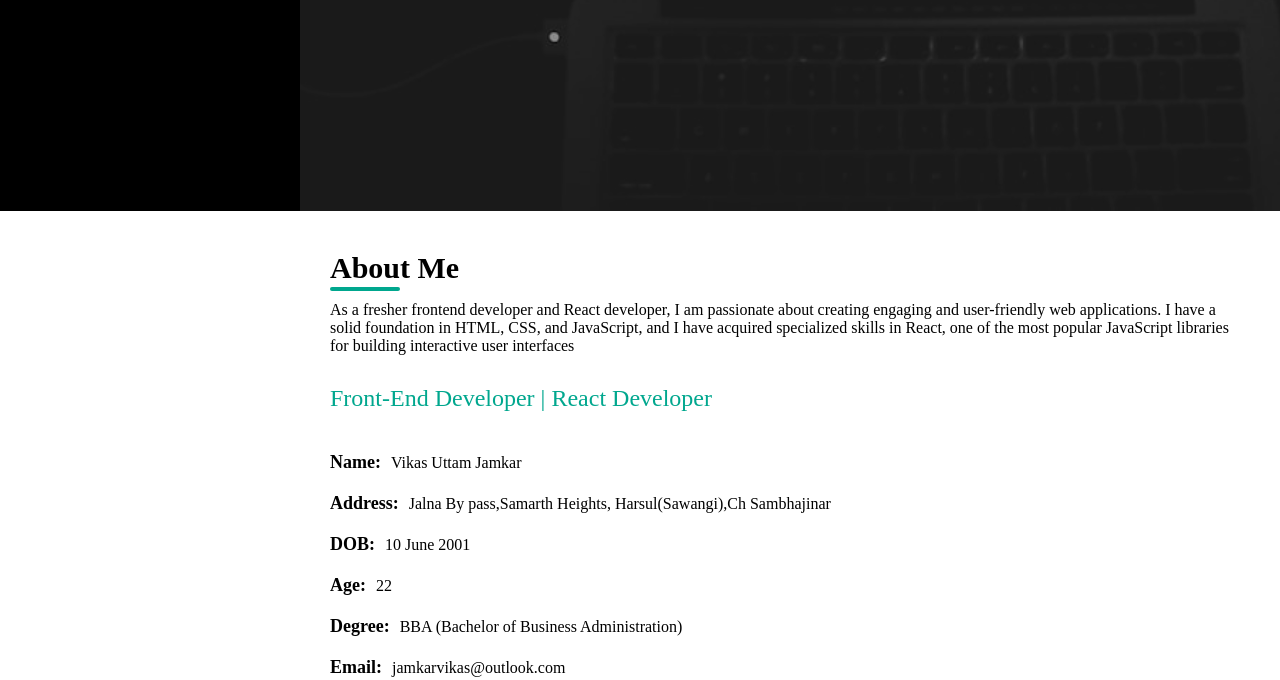
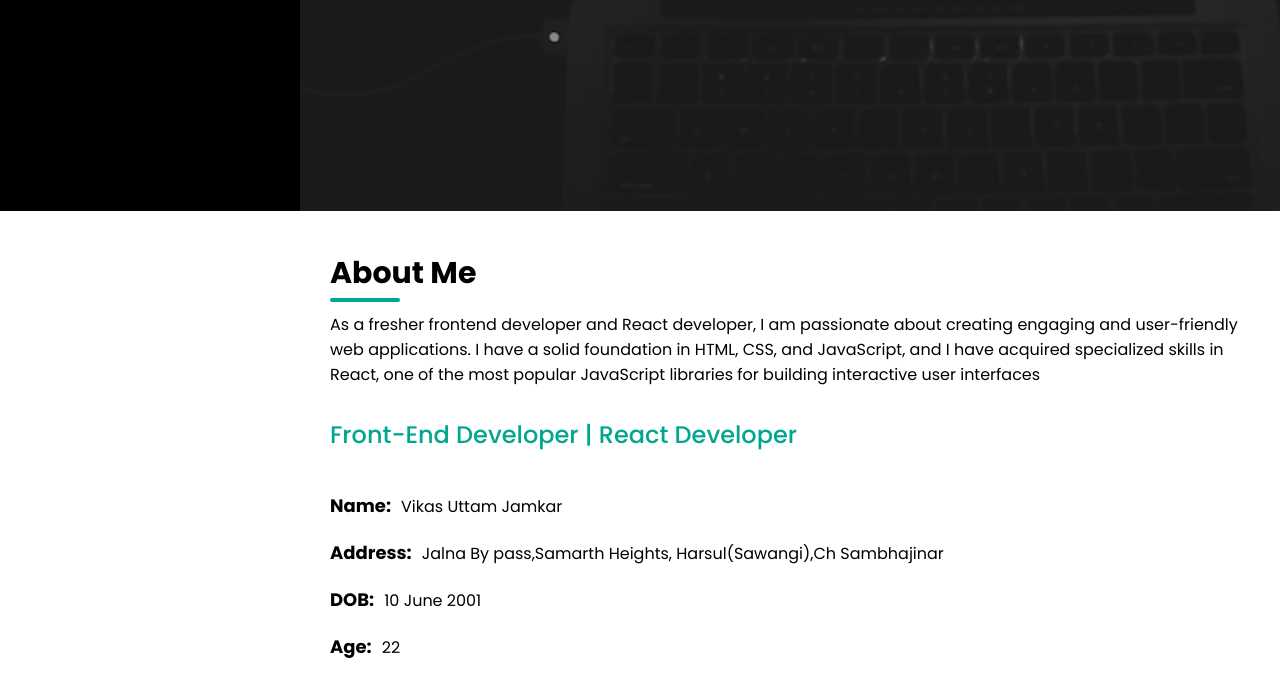
Before and after one commit to vikasjamkar/Bio, a website: page index.html in a window 1280 px wide. Shown: the part 589-1269 px from the top of the page. Drawn offline with nearby package versions, Linux system fonts and the light colour scheme.

Commit message:
Update style.css

```diff
--- a/src/style.css
+++ b/src/style.css
@@ -1,12 +1,12 @@
-/* @import url('https://fonts.googleapis.com/css2?family=League+Spartan:wght@100;200;300;400;500;600;700;800;900&family=Poppins:ital,wght@0,300;0,400;0,500;0,600;0,700;0,800;0,900;1,200;1,300;1,400;1,500;1,600;1,700;1,800;1,900&display=swap'); */
+ @import url('https://fonts.googleapis.com/css2?family=League+Spartan:wght@100;200;300;400;500;600;700;800;900&family=Poppins:ital,wght@0,300;0,400;0,500;0,600;0,700;0,800;0,900;1,200;1,300;1,400;1,500;1,600;1,700;1,800;1,900&display=swap');
 
-@import url('https://fonts.googleapis.com/css2?family=Cardo&display=swap');
+/* @import url('https://fonts.googleapis.com/css2?family=Cardo&display=swap'); */
 
 *{
 	margin: 0;
 	padding: 0;
 	box-sizing: border-box;
-	font-family: special lite;
+	font-family: 'Poppins',sans-serif;;
 
 }
 
```
